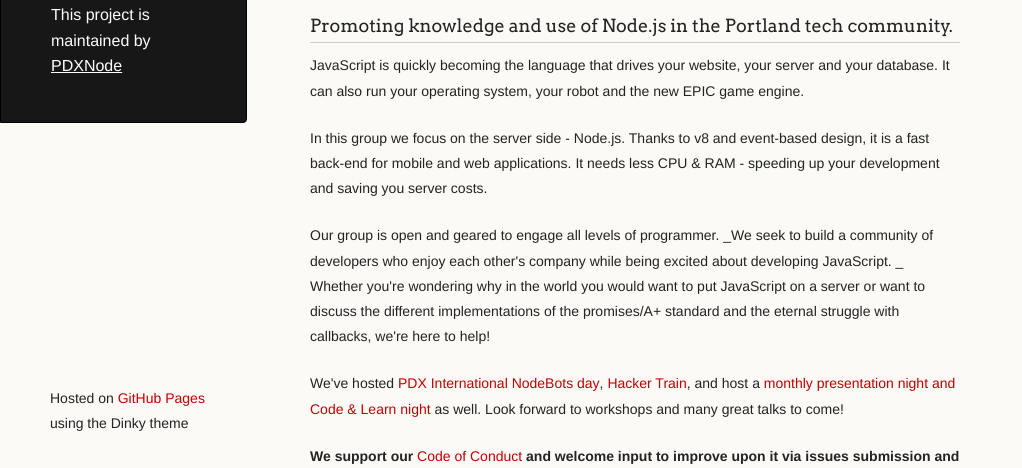
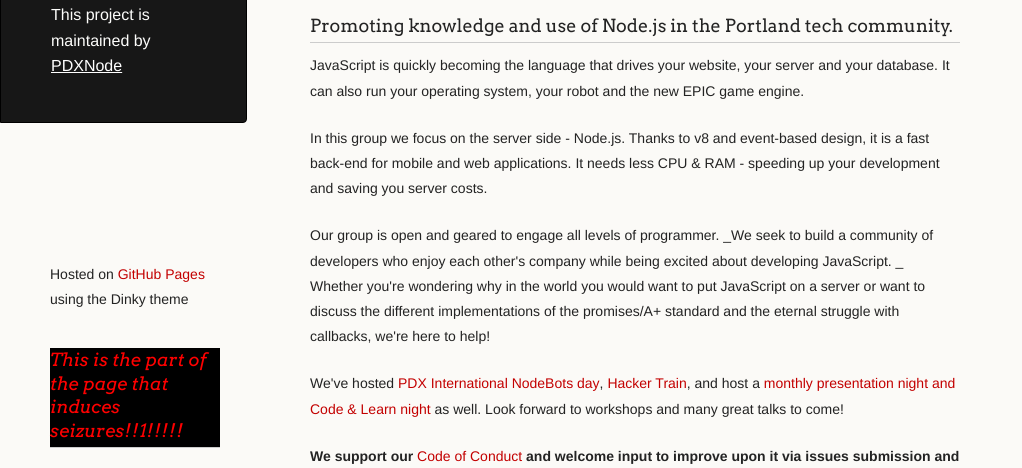
Before and after one commit to faddah/site, a plain HTML site: page index.html in a window 1280 px wide. Shown: the part 332-800 px from the top of the page, without its empty margins (0-1022 px from the left). Drawn offline with Linux system fonts and the light colour scheme.

Commit message:
added faddah's favorite tag from the 90s. heh, heh, heh...

```diff
--- a/index.html
+++ b/index.html
@@ -51,6 +51,7 @@
       </section>
       <footer>
         <p><small>Hosted on <a href="http://pages.github.com">GitHub Pages</a> using the Dinky theme</small></p>
+        <blink><h3 class="blink">This is the part of the page that induces seizures!!1!!!!!</h3></blink>
       </footer>
     </div>
     <!--[if !IE]><script>fixScale(document);</script><![endif]-->
--- a/stylesheets/styles.css
+++ b/stylesheets/styles.css
@@ -333,6 +333,12 @@
 	padding-left: 50px;
 }
 
+.blink {
+  color: red;
+  background-color: #000;
+  font-style: italic;
+}
+
 @media print, screen and (max-width: 960px) {
 
   div.wrapper {
```
